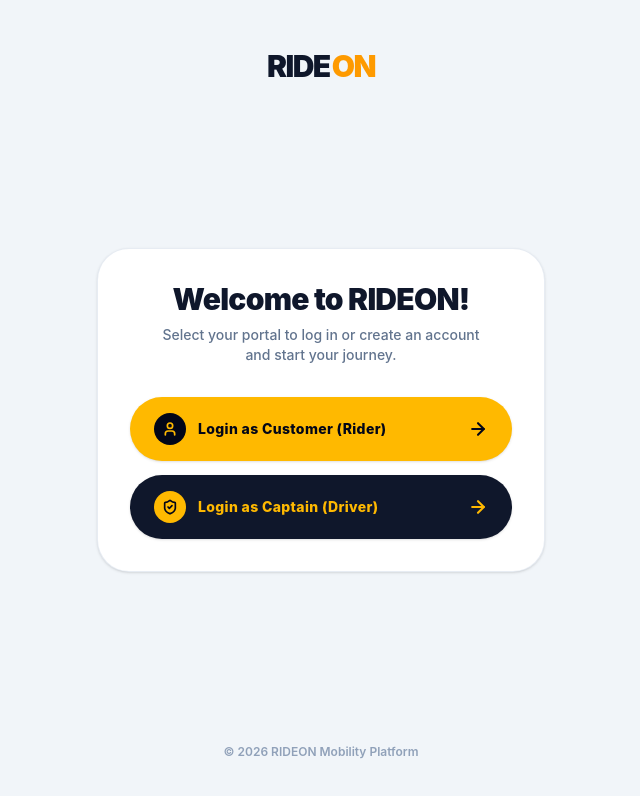
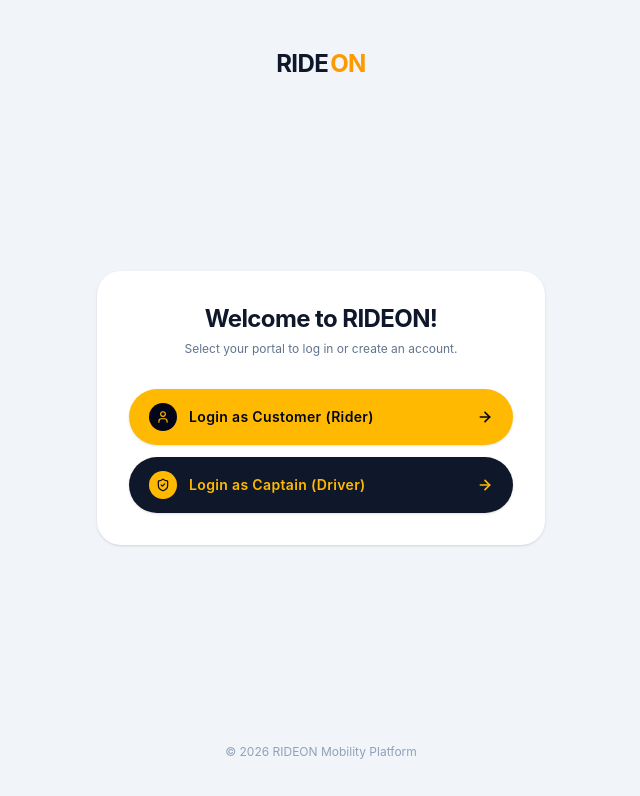
Before and after one commit to ayushraj-ece/RideApp, a Next.js app: page / in a window 1280 px wide. Shown: the top 796 px of the page, without its empty margins (319-959 px from the left). Built offline with nearby package versions, Linux system fonts and the light colour scheme.

Commit message:
Refine design: remove hard borders and apply minimal clean typography

```diff
--- a/app/captain/login/page.tsx
+++ b/app/captain/login/page.tsx
@@ -84,38 +84,38 @@ export default function CaptainLoginPage() {
 
   return (
     <div className="min-h-screen bg-slate-100 text-slate-900 flex flex-col justify-between items-center p-4 sm:p-6 font-sans selection:bg-amber-400 selection:text-slate-950">
-      {/* Top Header Logo & Back Arrow (GoCab Template) */}
+      {/* Header Bar */}
       <header className="w-full max-w-md pt-4 pb-2 flex items-center justify-between relative">
         <button
           onClick={() => router.push('/')}
-          className="h-10 w-10 rounded-full bg-white border border-slate-200 shadow-sm flex items-center justify-center text-slate-800 hover:bg-slate-50 transition-colors"
+          className="h-9 w-9 rounded-full bg-white shadow-xs hover:bg-slate-50 flex items-center justify-center text-slate-800 transition-colors"
         >
-          <ArrowLeft className="h-5 w-5 stroke-[2.5]" />
+          <ArrowLeft className="h-4 w-4 stroke-[2.5]" />
         </button>
 
-        <div className="inline-flex items-center gap-0.5 mx-auto -ml-10">
-          <span className="text-2xl font-black tracking-tighter text-slate-900">
+        <div className="inline-flex items-center gap-0.5 mx-auto -ml-9">
+          <span className="text-xl font-bold tracking-tight text-slate-900">
             RIDE
           </span>
-          <span className="text-2xl font-black tracking-tighter text-amber-500">
+          <span className="text-xl font-bold tracking-tight text-amber-500">
             ON
           </span>
         </div>
       </header>
 
-      {/* Main GoCab Card Template Container */}
-      <main className="max-w-md w-full bg-white rounded-[2rem] p-6 sm:p-8 shadow-sm border border-slate-200/80 my-auto space-y-6">
+      {/* Main Borderless Container Card */}
+      <main className="max-w-md w-full bg-white rounded-3xl p-6 sm:p-8 shadow-sm my-auto space-y-6">
         <div className="text-center space-y-1">
-          <h1 className="text-2xl font-black text-slate-900 tracking-tight">
-            {mode === 'LOGIN' ? 'Welcome to RIDEON login now!' : 'Create an Account?'}
+          <h1 className="text-xl font-bold text-slate-900 tracking-tight">
+            {mode === 'LOGIN' ? 'Welcome to RIDEON login now!' : 'Create an Account'}
           </h1>
-          <p className="text-xs font-bold text-amber-600 uppercase tracking-wider">
+          <p className="text-xs font-semibold text-amber-600 uppercase tracking-wider">
             Captain / Driver Partner Portal
           </p>
         </div>
 
         {error && (
-          <div className="p-3 rounded-2xl bg-rose-50 border border-rose-200 text-xs font-bold text-rose-600 text-center">
+          <div className="p-3 rounded-2xl bg-rose-50 text-xs font-semibold text-rose-600 text-center">
             {error}
           </div>
         )}
@@ -123,7 +123,7 @@ export default function CaptainLoginPage() {
         <form onSubmit={handleSubmit} className="space-y-4">
           {mode === 'REGISTER' && (
             <div className="space-y-1">
-              <label className="block text-[11px] font-bold text-slate-500">Full Name</label>
+              <label className="block text-[11px] font-semibold text-slate-500">Full Name</label>
               <div className="relative flex items-center">
                 <User className="absolute left-3.5 h-4 w-4 text-slate-400" />
                 <input
@@ -132,14 +132,14 @@ export default function CaptainLoginPage() {
                   value={name}
                   onChange={(e) => setName(e.target.value)}
                   placeholder="Captain Name"
-                  className="w-full bg-slate-50 border border-slate-200 rounded-2xl pl-10 pr-4 py-3 text-xs font-bold text-slate-900 placeholder-slate-400 focus:outline-none focus:border-amber-500 focus:bg-white transition-all"
+                  className="w-full bg-slate-100/70 border-0 rounded-2xl pl-10 pr-4 py-3 text-xs font-semibold text-slate-900 placeholder-slate-400 focus:bg-white focus:ring-2 focus:ring-amber-400 transition-all outline-none"
                 />
               </div>
             </div>
           )}
 
           <div className="space-y-1">
-            <label className="block text-[11px] font-bold text-slate-500">Captain Email</label>
+            <label className="block text-[11px] font-semibold text-slate-500">Captain Email</label>
             <div className="relative flex items-center">
               <Mail className="absolute left-3.5 h-4 w-4 text-slate-400" />
               <input
@@ -148,13 +148,13 @@ export default function CaptainLoginPage() {
                 value={email}
                 onChange={(e) => setEmail(e.target.value)}
                 placeholder="captain@example.com"
-                className="w-full bg-slate-50 border border-slate-200 rounded-2xl pl-10 pr-4 py-3 text-xs font-bold text-slate-900 placeholder-slate-400 focus:outline-none focus:border-amber-500 focus:bg-white transition-all"
+                className="w-full bg-slate-100/70 border-0 rounded-2xl pl-10 pr-4 py-3 text-xs font-semibold text-slate-900 placeholder-slate-400 focus:bg-white focus:ring-2 focus:ring-amber-400 transition-all outline-none"
               />
             </div>
           </div>
 
           <div className="space-y-1">
-            <label className="block text-[11px] font-bold text-slate-500">Password</label>
+            <label className="block text-[11px] font-semibold text-slate-500">Password</label>
             <div className="relative flex items-center">
               <Lock className="absolute left-3.5 h-4 w-4 text-slate-400" />
               <input
@@ -163,8 +163,8 @@ export default function CaptainLoginPage() {
                 minLength={6}
                 value={password}
                 onChange={(e) => setPassword(e.target.value)}
-                placeholder="Password#$"
-                className="w-full bg-slate-50 border border-slate-200 rounded-2xl pl-10 pr-10 py-3 text-xs font-bold text-slate-900 placeholder-slate-400 focus:outline-none focus:border-amber-500 focus:bg-white transition-all"
+                placeholder="••••••••"
+                className="w-full bg-slate-100/70 border-0 rounded-2xl pl-10 pr-10 py-3 text-xs font-semibold text-slate-900 placeholder-slate-400 focus:bg-white focus:ring-2 focus:ring-amber-400 transition-all outline-none"
               />
               <button
                 type="button"
@@ -176,12 +176,12 @@ export default function CaptainLoginPage() {
             </div>
           </div>
 
-          {/* Checkbox and Forgot Password Row */}
+          {/* Checkbox & Forgot Password Row */}
           <div className="flex items-center justify-between text-xs pt-1">
             <button
               type="button"
               onClick={() => setRememberMe(!rememberMe)}
-              className="flex items-center gap-1.5 text-slate-600 font-semibold select-none"
+              className="flex items-center gap-1.5 text-slate-600 font-medium select-none"
             >
               {rememberMe ? (
                 <CheckSquare className="h-4 w-4 text-amber-500" />
@@ -195,27 +195,27 @@ export default function CaptainLoginPage() {
               <button
                 type="button"
                 onClick={() => setError('Password reset link sent if account exists.')}
-                className="font-bold text-slate-700 hover:text-slate-900"
+                className="font-semibold text-slate-600 hover:text-slate-900"
               >
                 Forget Password?
               </button>
             )}
           </div>
 
-          {/* Full-Width Bright Yellow Pill Button (GoCab Style) */}
+          {/* Full-Width Bright Yellow Button */}
           <div className="pt-2">
             <button
               type="submit"
               disabled={loading}
-              className="w-full py-3.5 px-6 rounded-full bg-amber-400 hover:bg-amber-300 text-slate-950 font-bold text-sm tracking-wide shadow-sm hover:shadow transition-all disabled:opacity-50 active:scale-[0.98]"
+              className="w-full py-3.5 px-6 rounded-full bg-amber-400 hover:bg-amber-300 text-slate-950 font-bold text-xs sm:text-sm tracking-wide shadow-sm hover:shadow transition-all disabled:opacity-50 active:scale-[0.98]"
             >
               {loading ? 'Processing...' : mode === 'LOGIN' ? 'Login' : 'Sign Up'}
             </button>
           </div>
         </form>
 
-        {/* Toggle Login / Register Option (GoCab Style) */}
-        <div className="text-center text-xs font-semibold text-slate-500 pt-2">
+        {/* Toggle Mode Option */}
+        <div className="text-center text-xs font-medium text-slate-500 pt-1">
           {mode === 'LOGIN' ? (
             <span>
               Don't have an account?{' '}
@@ -243,7 +243,7 @@ export default function CaptainLoginPage() {
       </main>
 
       {/* Switch Portal Footer */}
-      <footer className="py-3 text-center text-xs font-bold text-slate-400">
+      <footer className="py-3 text-center text-xs font-semibold text-slate-400">
         <Link href="/customer/login" className="hover:text-slate-700">
           Customer? Switch to Rider Login →
         </Link>
--- a/app/customer/login/page.tsx
+++ b/app/customer/login/page.tsx
@@ -76,38 +76,38 @@ export default function CustomerLoginPage() {
 
   return (
     <div className="min-h-screen bg-slate-100 text-slate-900 flex flex-col justify-between items-center p-4 sm:p-6 font-sans selection:bg-amber-400 selection:text-slate-950">
-      {/* Top Header Logo & Back Arrow (GoCab Template) */}
+      {/* Header Bar */}
       <header className="w-full max-w-md pt-4 pb-2 flex items-center justify-between relative">
         <button
           onClick={() => router.push('/')}
-          className="h-10 w-10 rounded-full bg-white border border-slate-200 shadow-sm flex items-center justify-center text-slate-800 hover:bg-slate-50 transition-colors"
+          className="h-9 w-9 rounded-full bg-white shadow-xs hover:bg-slate-50 flex items-center justify-center text-slate-800 transition-colors"
         >
-          <ArrowLeft className="h-5 w-5 stroke-[2.5]" />
+          <ArrowLeft className="h-4 w-4 stroke-[2.5]" />
         </button>
 
-        <div className="inline-flex items-center gap-0.5 mx-auto -ml-10">
-          <span className="text-2xl font-black tracking-tighter text-slate-900">
+        <div className="inline-flex items-center gap-0.5 mx-auto -ml-9">
+          <span className="text-xl font-bold tracking-tight text-slate-900">
             RIDE
           </span>
-          <span className="text-2xl font-black tracking-tighter text-amber-500">
+          <span className="text-xl font-bold tracking-tight text-amber-500">
             ON
           </span>
         </div>
       </header>
 
-      {/* Main GoCab Card Template Container */}
-      <main className="max-w-md w-full bg-white rounded-[2rem] p-6 sm:p-8 shadow-sm border border-slate-200/80 my-auto space-y-6">
+      {/* Main Borderless Container Card */}
+      <main className="max-w-md w-full bg-white rounded-3xl p-6 sm:p-8 shadow-sm my-auto space-y-6">
         <div className="text-center space-y-1">
-          <h1 className="text-2xl font-black text-slate-900 tracking-tight">
-            {mode === 'LOGIN' ? 'Welcome to RIDEON login now!' : 'Create an Account?'}
+          <h1 className="text-xl font-bold text-slate-900 tracking-tight">
+            {mode === 'LOGIN' ? 'Welcome to RIDEON login now!' : 'Create an Account'}
           </h1>
-          <p className="text-xs font-bold text-amber-600 uppercase tracking-wider">
+          <p className="text-xs font-semibold text-amber-600 uppercase tracking-wider">
             Customer / Rider Portal
           </p>
         </div>
 
         {error && (
-          <div className="p-3 rounded-2xl bg-rose-50 border border-rose-200 text-xs font-bold text-rose-600 text-center">
+          <div className="p-3 rounded-2xl bg-rose-50 text-xs font-semibold text-rose-600 text-center">
             {error}
           </div>
         )}
@@ -115,7 +115,7 @@ export default function CustomerLoginPage() {
         <form onSubmit={handleSubmit} className="space-y-4">
           {mode === 'REGISTER' && (
             <div className="space-y-1">
-              <label className="block text-[11px] font-bold text-slate-500">Full Name</label>
+              <label className="block text-[11px] font-semibold text-slate-500">Full Name</label>
               <div className="relative flex items-center">
                 <User className="absolute left-3.5 h-4 w-4 text-slate-400" />
                 <input
@@ -124,14 +124,14 @@ export default function CustomerLoginPage() {
                   value={name}
                   onChange={(e) => setName(e.target.value)}
                   placeholder="Michael Brooks"
-                  className="w-full bg-slate-50 border border-slate-200 rounded-2xl pl-10 pr-4 py-3 text-xs font-bold text-slate-900 placeholder-slate-400 focus:outline-none focus:border-amber-500 focus:bg-white transition-all"
+                  className="w-full bg-slate-100/70 border-0 rounded-2xl pl-10 pr-4 py-3 text-xs font-semibold text-slate-900 placeholder-slate-400 focus:bg-white focus:ring-2 focus:ring-amber-400 transition-all outline-none"
                 />
               </div>
             </div>
           )}
 
           <div className="space-y-1">
-            <label className="block text-[11px] font-bold text-slate-500">Email</label>
+            <label className="block text-[11px] font-semibold text-slate-500">Email</label>
             <div className="relative flex items-center">
               <Mail className="absolute left-3.5 h-4 w-4 text-slate-400" />
               <input
@@ -140,13 +140,13 @@ export default function CustomerLoginPage() {
                 value={email}
                 onChange={(e) => setEmail(e.target.value)}
                 placeholder="mica.brooks@gmail.com"
-                className="w-full bg-slate-50 border border-slate-200 rounded-2xl pl-10 pr-4 py-3 text-xs font-bold text-slate-900 placeholder-slate-400 focus:outline-none focus:border-amber-500 focus:bg-white transition-all"
+                className="w-full bg-slate-100/70 border-0 rounded-2xl pl-10 pr-4 py-3 text-xs font-semibold text-slate-900 placeholder-slate-400 focus:bg-white focus:ring-2 focus:ring-amber-400 transition-all outline-none"
               />
             </div>
           </div>
 
           <div className="space-y-1">
-            <label className="block text-[11px] font-bold text-slate-500">Password</label>
+            <label className="block text-[11px] font-semibold text-slate-500">Password</label>
             <div className="relative flex items-center">
               <Lock className="absolute left-3.5 h-4 w-4 text-slate-400" />
               <input
@@ -155,8 +155,8 @@ export default function CustomerLoginPage() {
                 minLength={6}
                 value={password}
                 onChange={(e) => setPassword(e.target.value)}
-                placeholder="Password#$"
-                className="w-full bg-slate-50 border border-slate-200 rounded-2xl pl-10 pr-10 py-3 text-xs font-bold text-slate-900 placeholder-slate-400 focus:outline-none focus:border-amber-500 focus:bg-white transition-all"
+                placeholder="••••••••"
+                className="w-full bg-slate-100/70 border-0 rounded-2xl pl-10 pr-10 py-3 text-xs font-semibold text-slate-900 placeholder-slate-400 focus:bg-white focus:ring-2 focus:ring-amber-400 transition-all outline-none"
               />
               <button
                 type="button"
@@ -168,12 +168,12 @@ export default function CustomerLoginPage() {
             </div>
           </div>
 
-          {/* Checkbox and Forgot Password Row */}
+          {/* Checkbox & Forgot Password Row */}
           <div className="flex items-center justify-between text-xs pt-1">
             <button
               type="button"
               onClick={() => setRememberMe(!rememberMe)}
-              className="flex items-center gap-1.5 text-slate-600 font-semibold select-none"
+              className="flex items-center gap-1.5 text-slate-600 font-medium select-none"
             >
               {rememberMe ? (
                 <CheckSquare className="h-4 w-4 text-amber-500" />
@@ -187,27 +187,27 @@ export default function CustomerLoginPage() {
               <button
                 type="button"
                 onClick={() => setError('Password reset link sent if account exists.')}
-                className="font-bold text-slate-700 hover:text-slate-900"
+                className="font-semibold text-slate-600 hover:text-slate-900"
               >
                 Forget Password?
               </button>
             )}
           </div>
 
-          {/* Full-Width Bright Yellow Pill Button (GoCab Style) */}
+          {/* Full-Width Bright Yellow Button */}
           <div className="pt-2">
             <button
               type="submit"
               disabled={loading}
-              className="w-full py-3.5 px-6 rounded-full bg-amber-400 hover:bg-amber-300 text-slate-950 font-bold text-sm tracking-wide shadow-sm hover:shadow transition-all disabled:opacity-50 active:scale-[0.98]"
+              className="w-full py-3.5 px-6 rounded-full bg-amber-400 hover:bg-amber-300 text-slate-950 font-bold text-xs sm:text-sm tracking-wide shadow-sm hover:shadow transition-all disabled:opacity-50 active:scale-[0.98]"
             >
               {loading ? 'Processing...' : mode === 'LOGIN' ? 'Login' : 'Sign Up'}
             </button>
           </div>
         </form>
 
-        {/* Toggle Login / Register Option (GoCab Style) */}
-        <div className="text-center text-xs font-semibold text-slate-500 pt-2">
+        {/* Toggle Mode Option */}
+        <div className="text-center text-xs font-medium text-slate-500 pt-1">
           {mode === 'LOGIN' ? (
             <span>
               Don't have an account?{' '}
@@ -235,7 +235,7 @@ export default function CustomerLoginPage() {
       </main>
 
       {/* Switch Portal Footer */}
-      <footer className="py-3 text-center text-xs font-bold text-slate-400">
+      <footer className="py-3 text-center text-xs font-semibold text-slate-400">
         <Link href="/captain/login" className="hover:text-slate-700">
           Are you a Captain? Switch to Captain Login →
         </Link>
--- a/app/page.tsx
+++ b/app/page.tsx
@@ -18,10 +18,10 @@ export default function LandingPage() {
     return (
       <div className="fixed inset-0 bg-white flex items-center justify-center text-slate-900 font-sans z-50 transition-opacity duration-300">
         <div className="flex items-center gap-0.5 animate-pulse">
-          <span className="text-5xl sm:text-6xl font-black tracking-tighter text-slate-900">
+          <span className="text-4xl sm:text-5xl font-black tracking-tight text-slate-900">
             RIDE
           </span>
-          <span className="text-5xl sm:text-6xl font-black tracking-tighter text-amber-500">
+          <span className="text-4xl sm:text-5xl font-black tracking-tight text-amber-500">
             ON
           </span>
         </div>
@@ -31,63 +31,63 @@ export default function LandingPage() {
 
   return (
     <div className="min-h-screen bg-slate-100 text-slate-900 flex flex-col justify-between items-center p-4 sm:p-6 font-sans selection:bg-amber-400 selection:text-slate-950">
-      {/* Top Header Logo (GoCab Style) */}
+      {/* Top Header Logo */}
       <header className="pt-6 pb-2 text-center">
         <div className="inline-flex items-center gap-0.5">
-          <span className="text-3xl font-black tracking-tighter text-slate-900">
+          <span className="text-2xl font-bold tracking-tight text-slate-900">
             RIDE
           </span>
-          <span className="text-3xl font-black tracking-tighter text-amber-500">
+          <span className="text-2xl font-bold tracking-tight text-amber-500">
             ON
           </span>
         </div>
       </header>
 
-      {/* Main GoCab Card Template */}
-      <main className="max-w-md w-full bg-white rounded-[2rem] p-6 sm:p-8 shadow-sm border border-slate-200/80 my-auto text-center space-y-6">
-        <div className="space-y-2">
-          <h1 className="text-2xl sm:text-3xl font-black text-slate-900 tracking-tight">
+      {/* Main Container Card (Borderless, Soft Shadow) */}
+      <main className="max-w-md w-full bg-white rounded-3xl p-6 sm:p-8 shadow-sm my-auto text-center space-y-6">
+        <div className="space-y-1.5">
+          <h1 className="text-2xl font-bold text-slate-900 tracking-tight">
             Welcome to RIDEON!
           </h1>
-          <p className="text-xs sm:text-sm font-medium text-slate-500 max-w-xs mx-auto">
-            Select your portal to log in or create an account and start your journey.
+          <p className="text-xs font-normal text-slate-500 max-w-xs mx-auto">
+            Select your portal to log in or create an account.
           </p>
         </div>
 
-        {/* Option Buttons (GoCab Style) */}
-        <div className="space-y-3.5 pt-2">
+        {/* Option Buttons */}
+        <div className="space-y-3 pt-2">
           {/* Customer Portal Option */}
           <Link
             href="/customer/login"
-            className="w-full py-4 px-6 rounded-full bg-amber-400 hover:bg-amber-300 text-slate-950 font-bold text-sm tracking-wide shadow-sm hover:shadow transition-all active:scale-[0.98] flex items-center justify-between group"
+            className="w-full py-3.5 px-5 rounded-full bg-amber-400 hover:bg-amber-300 text-slate-950 font-semibold text-xs sm:text-sm tracking-wide shadow-sm hover:shadow transition-all active:scale-[0.98] flex items-center justify-between group"
           >
             <div className="flex items-center gap-3">
-              <div className="h-8 w-8 rounded-full bg-slate-950 text-amber-400 flex items-center justify-center">
-                <User className="h-4 w-4 stroke-[2.5]" />
+              <div className="h-7 w-7 rounded-full bg-slate-950 text-amber-400 flex items-center justify-center">
+                <User className="h-3.5 w-3.5" />
               </div>
-              <span className="font-extrabold">Login as Customer (Rider)</span>
+              <span>Login as Customer (Rider)</span>
             </div>
-            <ArrowRight className="h-5 w-5 stroke-[2.5] group-hover:translate-x-1 transition-transform" />
+            <ArrowRight className="h-4 w-4 stroke-[2.5] group-hover:translate-x-1 transition-transform" />
           </Link>
 
           {/* Captain Portal Option */}
           <Link
             href="/captain/login"
-            className="w-full py-4 px-6 rounded-full bg-slate-900 hover:bg-slate-800 text-white font-bold text-sm tracking-wide shadow-sm hover:shadow transition-all active:scale-[0.98] flex items-center justify-between group"
+            className="w-full py-3.5 px-5 rounded-full bg-slate-900 hover:bg-slate-800 text-white font-semibold text-xs sm:text-sm tracking-wide shadow-sm hover:shadow transition-all active:scale-[0.98] flex items-center justify-between group"
           >
             <div className="flex items-center gap-3">
-              <div className="h-8 w-8 rounded-full bg-amber-400 text-slate-950 flex items-center justify-center">
-                <ShieldCheck className="h-4 w-4 stroke-[2.5]" />
+              <div className="h-7 w-7 rounded-full bg-amber-400 text-slate-950 flex items-center justify-center">
+                <ShieldCheck className="h-3.5 w-3.5" />
               </div>
-              <span className="font-extrabold text-amber-400">Login as Captain (Driver)</span>
+              <span className="text-amber-400">Login as Captain (Driver)</span>
             </div>
-            <ArrowRight className="h-5 w-5 stroke-[2.5] text-amber-400 group-hover:translate-x-1 transition-transform" />
+            <ArrowRight className="h-4 w-4 stroke-[2.5] text-amber-400 group-hover:translate-x-1 transition-transform" />
           </Link>
         </div>
       </main>
 
-      {/* Clean Footer */}
-      <footer className="py-4 text-center text-xs font-semibold text-slate-400">
+      {/* Clean Minimalist Footer */}
+      <footer className="py-4 text-center text-xs font-normal text-slate-400">
         © 2026 RIDEON Mobility Platform
       </footer>
     </div>
```
